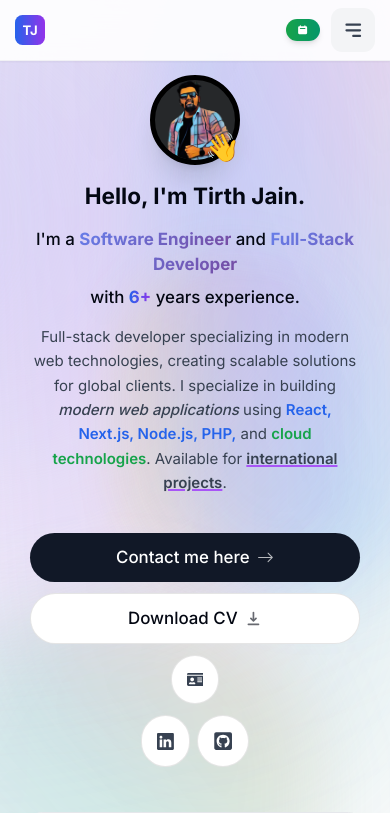
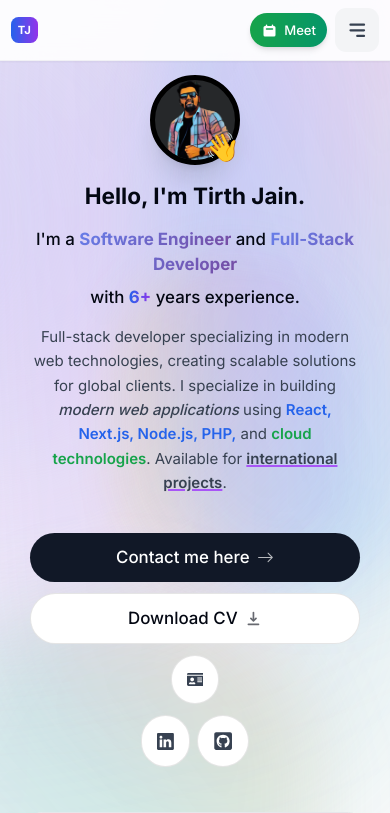
Before and after one commit to Tirth886/tirth-jain-dev, a Next.js app: page / in a window 390 px wide. Shown: the top 813 px of the page. Built offline with nearby package versions, Linux system fonts and the light colour scheme.

Commit message:
Refactor header component for improved styling and responsiveness; adjust layout and typography for better mobile experience

```diff
--- a/components/header.tsx
+++ b/components/header.tsx
@@ -233,30 +233,31 @@ export default function Header() {
           initial={{ y: -100, opacity: 0 }}
           animate={{ y: 0, opacity: 1 }}
         >
-          <div className="flex items-center justify-between h-16 px-4">
+          <div className="flex items-center justify-between h-16 px-3">
             <Link
               href="#home"
-              className="flex items-center gap-2 text-xl font-bold text-gray-900"
+              className="flex items-center gap-2 text-lg font-bold text-gray-900"
               onClick={() => handleNavClick("Home")}
             >
-              <div className="w-8 h-8 bg-gradient-to-r from-blue-600 to-purple-600 rounded-lg flex items-center justify-center">
-                <span className="text-white font-bold text-sm">{personal.logo}</span>
+              <div className="w-7 h-7 bg-gradient-to-r from-blue-600 to-purple-600 rounded-lg flex items-center justify-center">
+                <span className="text-white font-bold text-xs">{personal.logo}</span>
               </div>
-              <span className="hidden xs:block">{personal.domain}</span>
+              <span className="hidden mobile-lg:block text-base">{personal.domain}</span>
             </Link>
 
-            <div className="flex items-center gap-3">
+            <div className="flex items-center gap-2">
               {/* Schedule Meeting Button - Mobile */}
               <motion.a
                 href={contact.calendly}
                 target="_blank"
                 rel="noopener noreferrer"
-                className="flex items-center gap-1 px-3 py-1.5 bg-gradient-to-r from-green-600 to-emerald-600 hover:from-green-700 hover:to-emerald-700 text-white rounded-full shadow-md hover:shadow-lg transition-all duration-300 font-medium text-xs"
+                className="flex items-center gap-2 px-3 py-2 bg-gradient-to-r from-green-600 to-emerald-600 hover:from-green-700 hover:to-emerald-700 text-white rounded-full shadow-md hover:shadow-lg transition-all duration-300 font-medium text-sm whitespace-nowrap"
                 whileHover={{ scale: 1.05 }}
                 whileTap={{ scale: 0.95 }}
               >
-                <HiCalendar className="w-3 h-3" />
-                <span className="hidden xs:block">Meet</span>
+                <HiCalendar className="w-4 h-4 flex-shrink-0" />
+                <span className="hidden xs:inline">{contact.calendlyLabel}</span>
+                <span className="xs:hidden">Meet</span>
               </motion.a>
 
               <motion.button
```
